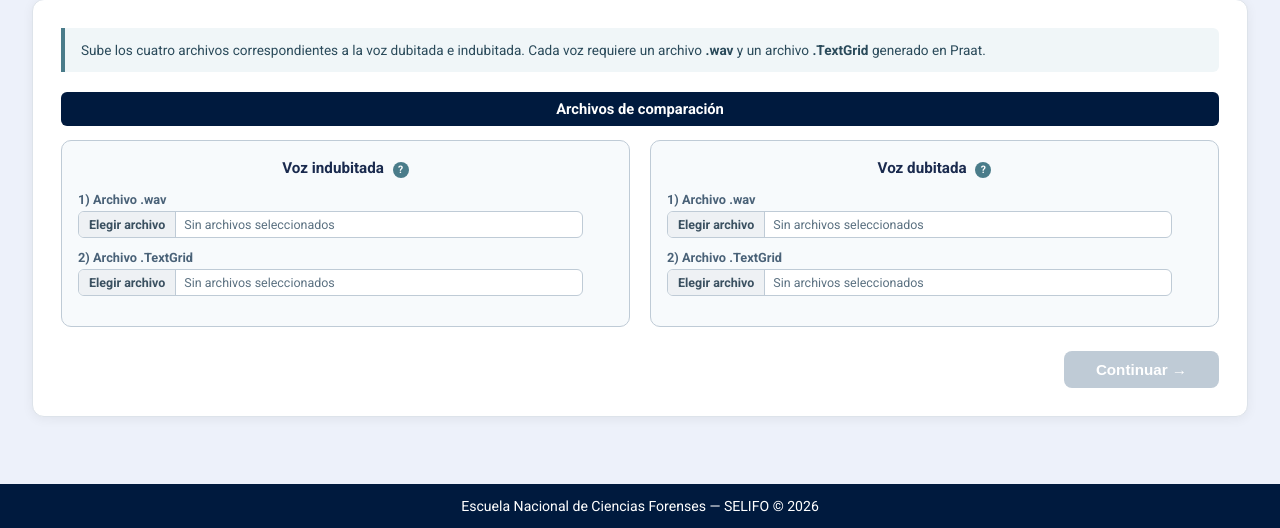
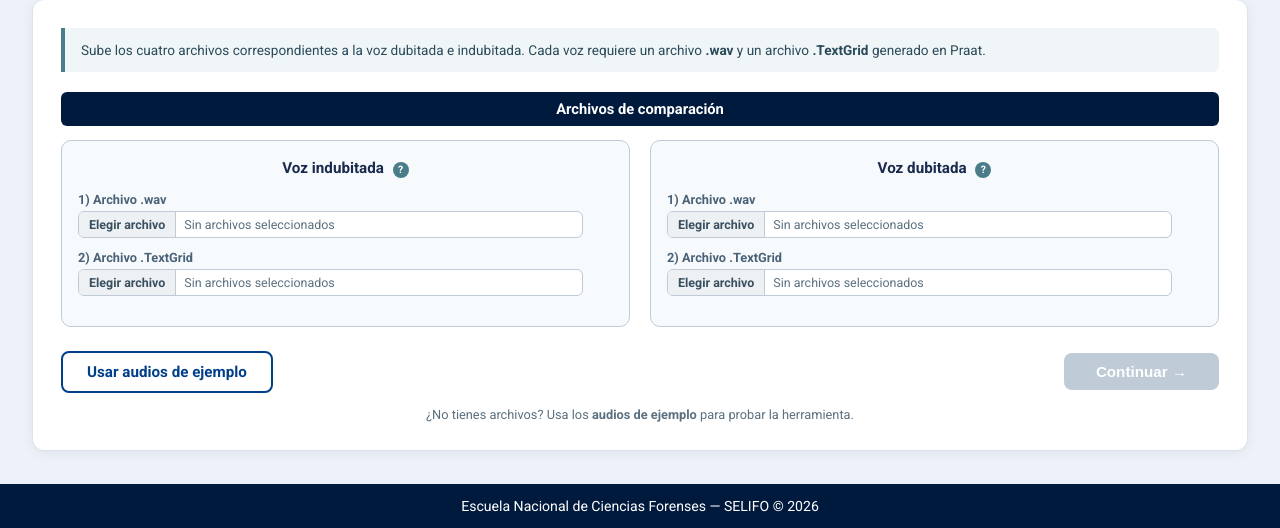
Before and after one commit to urielo96/voz_forense, a Django app: page /herramienta/ in a window 1280 px wide. Shown: the part 272-800 px from the top of the page. Run offline with Django 4.2, Linux system fonts and the light colour scheme.

Commit message:
Audios de ejemplo y orden de intensidad en General_Completo
- Nueva opción "Usar audios de ejemplo" en el Paso 1: ruta herramienta/ejemplo/,
  vista cargar_ejemplo y botón en la plantilla. Permite probar la herramienta
  sin subir archivos.
- Se empaquetan clips de muestra (~18 s, mono) en extraccion/sample_data/
  (voz dubitada e indubitada) con su .wav y .TextGrid.
- General_Completo.csv: columnas de intensidad movidas al final, después de las
  espectrales (orden: F0-F4, espectrales, intensidad).

Co-Authored-By: Claude Opus 4.8 <noreply@anthropic.com>

```diff
--- a/configuration/urls.py
+++ b/configuration/urls.py
@@ -13,6 +13,7 @@ urlpatterns = [
 
     # Wizard de extracción (Módulo 1)
     path('herramienta/', views.frame1, name='frame1'),
+    path('herramienta/ejemplo/', views.cargar_ejemplo, name='cargar_ejemplo'),
     path('herramienta/fonemas/', views.frame2, name='frame2'),
     path('herramienta/parametros/', views.frame3, name='frame3'),
 ]
--- a/extraccion/services.py
+++ b/extraccion/services.py
@@ -333,10 +333,18 @@ def process_sample_separado(directory,vocales = ['a','e','i','o','u'],genero='X'
         partes.extend(general_s)
     if partes:
         df_completo = pd.concat(partes, ignore_index=True)
-        # Ordenar columnas: metadata, luego las demás según aparecen (vocales y /s/)
+        # Ordenar columnas: metadata, vocales (F0-F4), espectrales y al final las
+        # de intensidad.
         meta = ['name', 'Label', 'Start', 'Stop', 'Duration']
-        resto = [c for c in df_completo.columns if c not in meta]
-        df_completo = df_completo[meta + resto]
+        espectral_orden = ['Centro de gravedad', 'Desviación estándar', 'Asimetría', 'Curtosis', 'Altura de la fricción']
+        intensidad_orden = list(INTENSIDAD_LABELS.values())
+        cols = list(df_completo.columns)
+        vocal_cols = [c for c in cols if c not in meta and c not in espectral_orden and c not in intensidad_orden]
+        orden = (meta
+                 + vocal_cols
+                 + [c for c in espectral_orden if c in cols]
+                 + [c for c in intensidad_orden if c in cols])
+        df_completo = df_completo[orden]
         # Ordenar filas por archivo y tiempo para que ambas voces queden legibles
         df_completo = df_completo.sort_values(['name', 'Start']).reset_index(drop=True)
         df_completo.to_csv(os.path.join(directory, "General_Completo.csv"), index=False)
--- a/extraccion/templates/frame1.html
+++ b/extraccion/templates/frame1.html
@@ -292,13 +292,17 @@
         </div>
 
         <div class="btn-nav">
-            <span></span>
+            <a href="{% url 'cargar_ejemplo' %}" class="btn-secondary">Usar audios de ejemplo</a>
             <button type="submit" class="btn-primary" id="btn-continuar" disabled>
                 Continuar →
             </button>
         </div>
 
     </form>
+
+    <p style="text-align:center; font-size:0.8rem; color:#5a7080; margin-top:14px;">
+        ¿No tienes archivos? Usa los <strong>audios de ejemplo</strong> para probar la herramienta.
+    </p>
 </div>
 {% endblock %}
 
--- a/extraccion/views.py
+++ b/extraccion/views.py
@@ -58,6 +58,25 @@ def frame1(request):
 
     nombres = request.session.get('archivos_nombres', {})
     return render(request, 'frame1.html', {'form': form, 'paso': 1, 'ya_cargados': ya_cargados, 'nombres': nombres})
+
+
+# Archivos de ejemplo empaquetados con la app (clips H3 recortados ~18 s)
+_SAMPLE_DIR = os.path.join(settings.BASE_DIR, 'extraccion', 'sample_data')
+_SAMPLE_NOMBRES = {
+    'voz_indubitada':      'voz_indubitada (ejemplo).wav',
+    'textgrid_indubitada': 'voz_indubitada (ejemplo).TextGrid',
+    'voz_dubitada':        'voz_dubitada (ejemplo).wav',
+    'textgrid_dubitada':   'voz_dubitada (ejemplo).TextGrid',
+}
+
+
+def cargar_ejemplo(request):
+    """Copia los audios de ejemplo a la sesión para probar la herramienta sin subir archivos."""
+    session_dir = _session_dir(request)
+    for nombre in _ARCHIVOS_MAP.values():
+        shutil.copy(os.path.join(_SAMPLE_DIR, nombre), os.path.join(session_dir, nombre))
+    request.session['archivos_nombres'] = dict(_SAMPLE_NOMBRES)
+    return redirect('frame1')
 
 
 def frame2(request):
```
Also changed, not shown: 4 other files.
